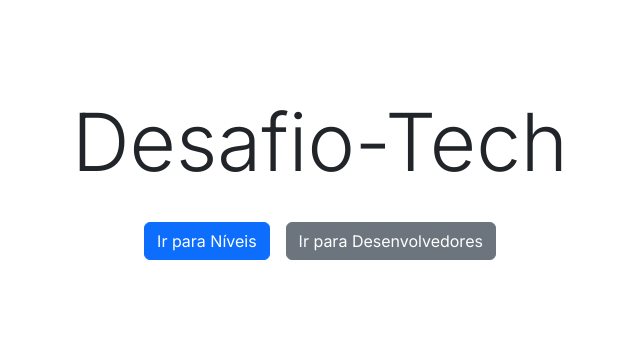
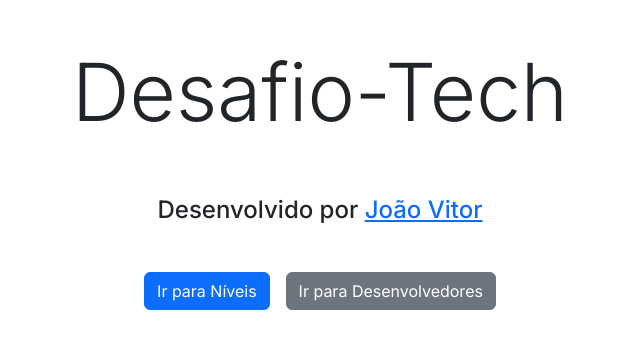
Before and after one commit to JoaoVitor19/desafio-tech, a Next.js app in the folder frontend/: page / in a window 1280 px wide. Shown: the part 223-572 px from the top of the page, without its empty margins (320-960 px from the left). Built offline with nearby package versions, Linux system fonts and the light colour scheme.

Commit message:
feat: finalização do projeto

```diff
--- a/frontend/src/app/page.tsx
+++ b/frontend/src/app/page.tsx
@@ -5,6 +5,9 @@ export default function Home() {
   return (
     <div className="d-flex flex-column justify-content-center align-items-center" style={{ height: '100vh' }}>
       <h1 className="display-1">Desafio-Tech</h1>
+      <div className='text-center mt-5 mb-3'>
+        <h4>Desenvolvido por <a href="https://www.linkedin.com/in/jaovitor/" target='_blank'>João Vitor</a></h4>
+      </div>
       <div className="mt-4">
         <Link href="/niveis">
           <Button variant="primary" className="me-3">Ir para Níveis</Button>
```
